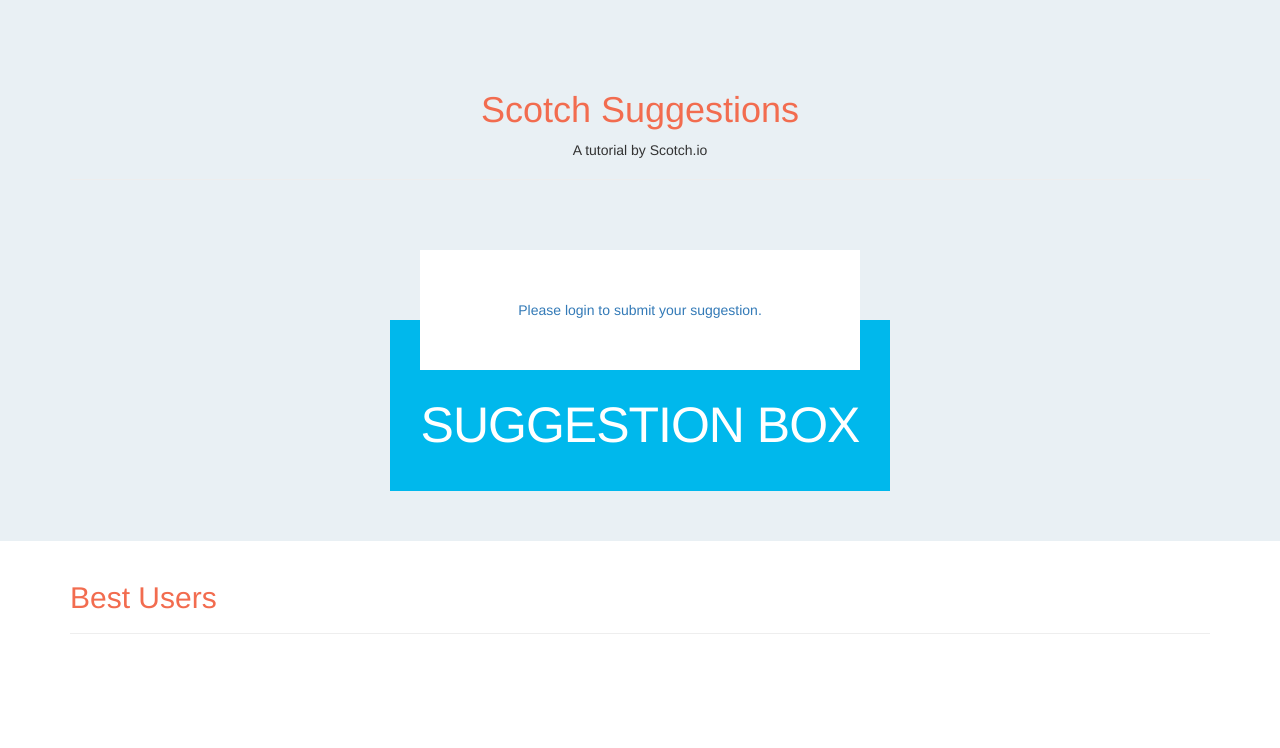
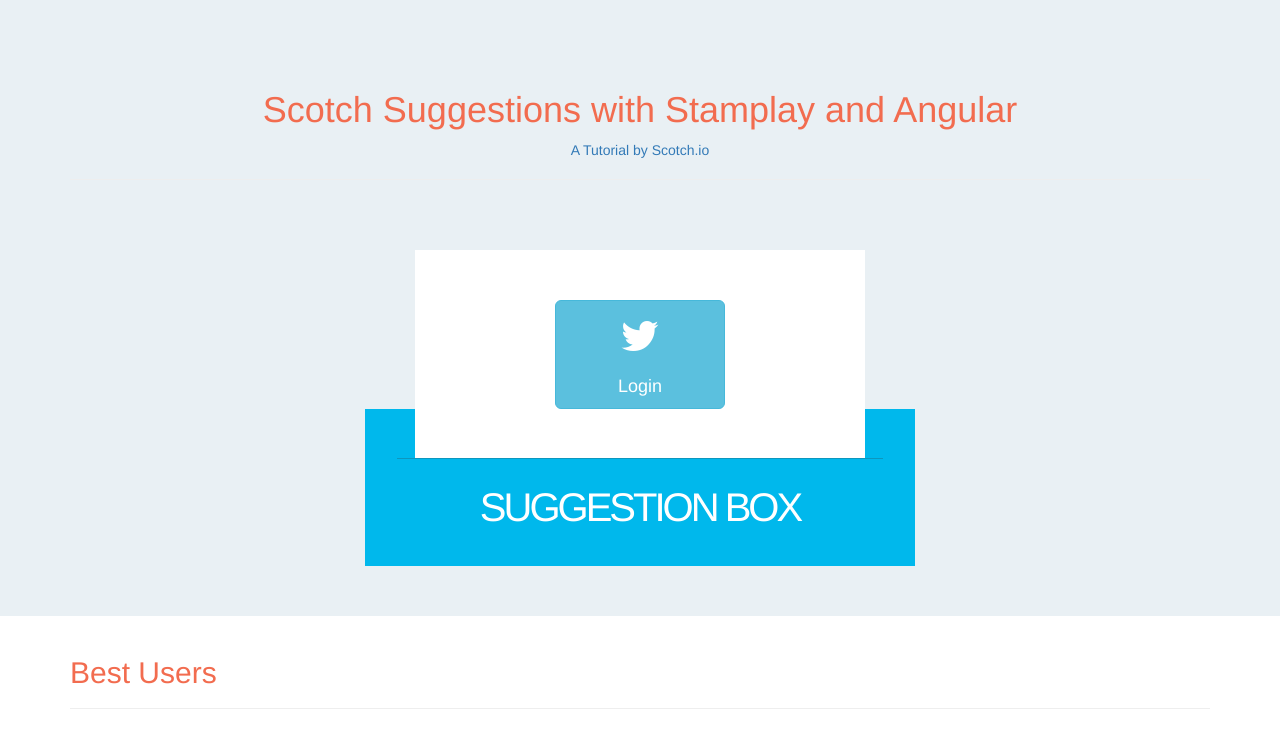
Before and after one commit to scotch-io/angular-stamplay, a website: page index.html in a window 1280 px wide. Drawn offline with Linux system fonts and the light colour scheme; no server answers; files whose address does not match are found by name.

Commit message:
whats happening

```diff
--- a/css/style.css
+++ b/css/style.css
@@ -7,26 +7,42 @@
 	padding:50px;
 }
 
+.login-message i 			{
+	font-size:40px;
+	display:block;
+	padding-left:50px;
+	padding-right:50px;
+	margin-bottom:10px;
+}
+
 .suggestion-container {
-	width:500px;
+	width:550px;
+	padding:0;
 	margin:0 auto;
 }
 .suggestion-page 			{
 	background:#FFF;
 	padding:50px;
-	margin:0 30px;
+	margin:0 50px;
+	min-height:200px;
 	transform:translateY(50px);
+	position:relative;
 }
 .suggestion-page::after 	{
 	content:'';
-
+	position:absolute;
+	bottom:0;
+	left:-4%;
+	width:108%;
+	height:1px;
+	background:#0D96BD;
 }
 .suggestion-box 			{
 	background:#00B8EC;
 	padding:70px 0 30px;
 	color:#FFF;
 	text-align:center;
-	font-size:50px;
+	font-size:40px;
 	text-transform:uppercase;
-	letter-spacing:-1px;
+	letter-spacing:-3px;
 }
--- a/index.html
+++ b/index.html
@@ -4,20 +4,20 @@
 
 	<!-- CSS -->
 	<!-- load bootstrap and custom css -->
-	<link rel="stylesheet" href="bower_components/bootstrap/dist/css/bootstrap.min.css">
-	<link rel="stylesheet" href="bower_components/ionicons/css/ionicons.min.css">
-	<link rel="stylesheet" href="css/style.css">
+	<link rel="stylesheet" href="./bower_components/bootstrap/dist/css/bootstrap.min.css">
+	<link rel="stylesheet" href="./bower_components/ionicons/css/ionicons.min.css">
+	<link rel="stylesheet" href="./css/style.css">
 
 	<!-- JS -->
 	<!-- load stamplay sdk, angular, angular-stamplay service -->
-	<script src="bower_components/stamplay-sdk/dist/stamplay.min.js"></script>
+	<script src="./bower_components/stamplay-sdk/dist/stamplay.min.js"></script>
 	<script>
 		// initiate stamplay app with api key
 		Stamplay.init('scotch');
 	</script>
-	<script src="bower_components/angular/angular.min.js"></script>
-	<script src="bower_components/angular-stamplay/angular-stamplay.js"></script>
-	<script src="js/app.js"></script>
+	<script src="./bower_components/angular/angular.min.js"></script>
+	<script src="./bower_components/angular-stamplay/angular-stamplay.js"></script>
+	<script src="./js/app.js"></script>
 
 </head>
 <body ng-app="stamplayApp" ng-controller="MainController as main">
@@ -25,8 +25,8 @@
 	<section class="site-topper">
 	<div class="container">
 		<div class="page-header text-center">
-			<h1>Scotch Suggestions</h1>
-			<p>A tutorial by Scotch.io</p>
+			<h1>Scotch Suggestions with Stamplay and Angular</h1>
+			<p><a href="#">A Tutorial by Scotch.io</a></p>
 		</div>
 
 		<div class="suggestion-container">
@@ -34,8 +34,9 @@
 
 				<!-- LOGIN MESSAGE IF USER NOT LOGGED IN -->
 				<div class="login-message text-center" ng-hide="main.userId">
-					<a href="/auth/v0/twitter/connect">
-						Please login to submit your suggestion.
+					<a href="/auth/v0/twitter/connect" class="btn btn-info btn-lg">
+            <i class="icon ion-social-twitter"></i>
+						Login
 					</a>
 				</div>
 
@@ -45,7 +46,7 @@
 						<label>What's your suggestion?</label>
 						<textarea class="form-control" rows="10" ng-model="main.suggestionData.text"></textarea>
 					</div>
-					<button class="btn btn-primary btn-block">Submit Suggestion</button>
+					<button class="btn btn-danger btn-lg btn-block">Submit Suggestion</button>
 				</form>
 
 			</div>
```
